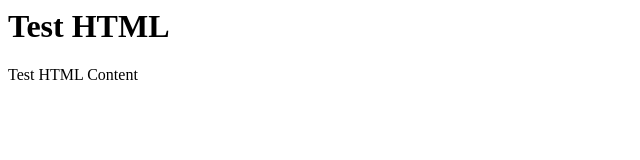
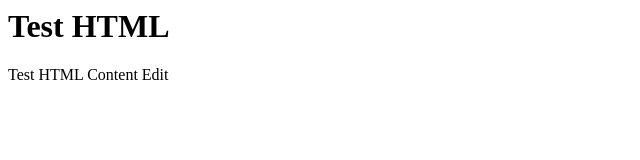
Before and after one commit to wiwatn/jc-test, a plain HTML site: page index.html in a window 1280 px wide. Shown: the full height of the page, 0-640 px from the left. Drawn offline with Linux system fonts and the light colour scheme.

Commit message:
Test Edit

```diff
--- a/index.html
+++ b/index.html
@@ -3,7 +3,7 @@
         <title>Test HTML</title>
         <body>
             <h1>Test HTML</h1>
-            <p>Test HTML Content</p>
+            <p>Test HTML Content Edit</p>
         </body>
     </head>
 </html>
```
